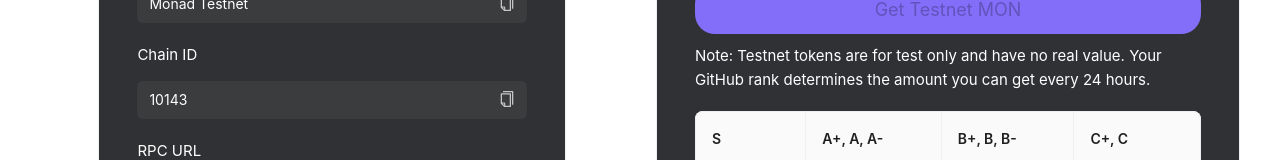
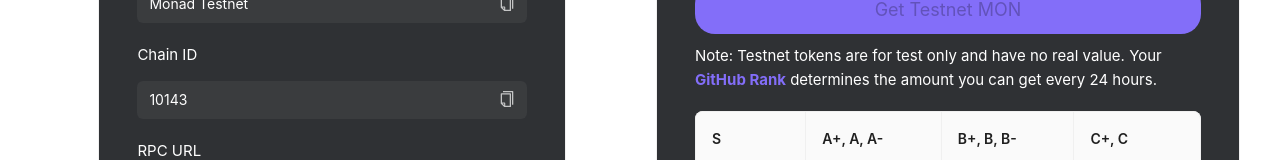
Before and after one commit to openbuildxyz/faucet-frontend, a Next.js app: page /monad in a window 1280 px wide. Shown: the part 379-539 px from the top of the page. Built offline with nearby package versions, Linux system fonts and the light colour scheme.

Commit message:
feat: add git rank nav

```diff
--- a/src/components/FaucetForm.tsx
+++ b/src/components/FaucetForm.tsx
@@ -146,7 +146,7 @@ const FaucetForm = () => {
         </Button>
         <Paragraph className={styles.note}>
           Note: Testnet tokens are for test only and have no real value.
-          Your GitHub rank determines the amount you can get every 24 hours.<br />
+          Your <Link href="https://github.com/anuraghazra/github-readme-stats" target="_blank" className={styles.gitRank}>GitHub Rank</Link> determines the amount you can get every 24 hours.<br />
         </Paragraph>
         <GitRank />
         <div className={styles.gitContent}>
--- a/src/styles/faucet-form.module.css
+++ b/src/styles/faucet-form.module.css
@@ -115,6 +115,12 @@
     line-height: 2;
 }
 
+
+.gitRank {
+    color: #836EF9 !important;
+    font-weight: bold;
+}
+
 .wechat {
     cursor: pointer;
 }
```
